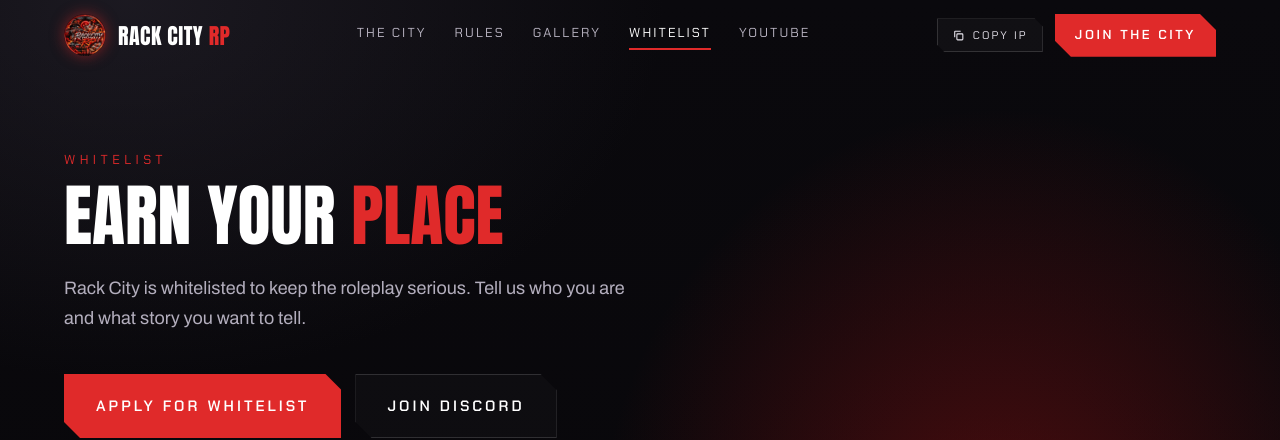
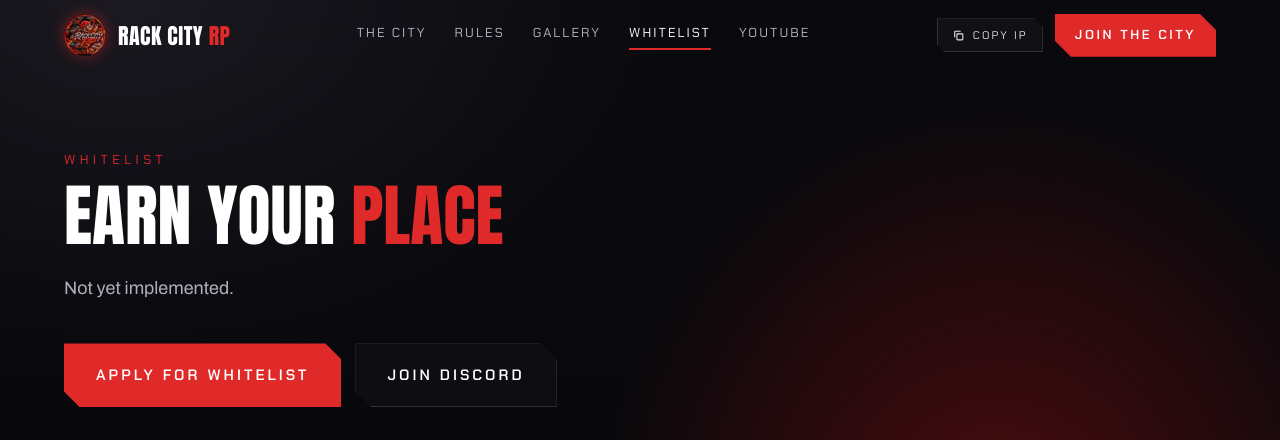
Before and after one commit to KiloG257/Rack-City-RP-website, a plain HTML site: page fivem-website/whitelist.html in a window 1280 px wide. Shown: the top 440 px of the page. Drawn offline with Linux system fonts and the light colour scheme.

Commit message:
Update whitelist description to 'Not yet implemented.'

```diff
--- a/fivem-website/whitelist.html
+++ b/fivem-website/whitelist.html
@@ -46,7 +46,7 @@
       <div class="wrap">
         <p class="kicker">Whitelist</p>
         <h1 class="h2">Earn your <span class="red">place</span></h1>
-        <p class="lede">Rack City is whitelisted to keep the roleplay serious. Tell us who you are and what story you want to tell.</p>
+        <p class="lede">Not yet implemented.</p>
         <div class="cta">
           <a class="btn btn-solid btn-lg" href="#" id="applyLink" target="_blank" rel="noopener">Apply for Whitelist</a>
           <a class="btn btn-ghost btn-lg" href="#" id="discordLink" target="_blank" rel="noopener">Join Discord</a>
```
